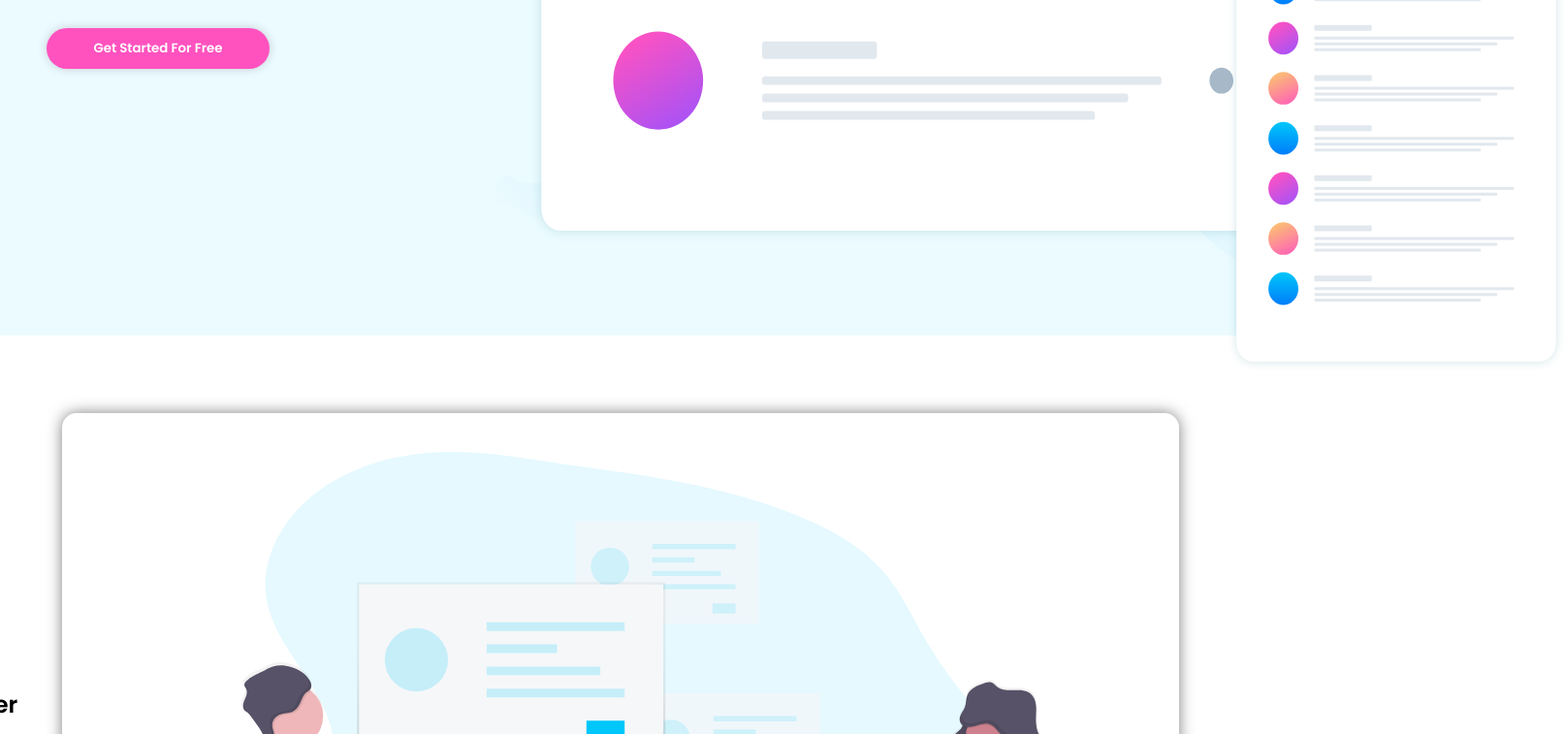
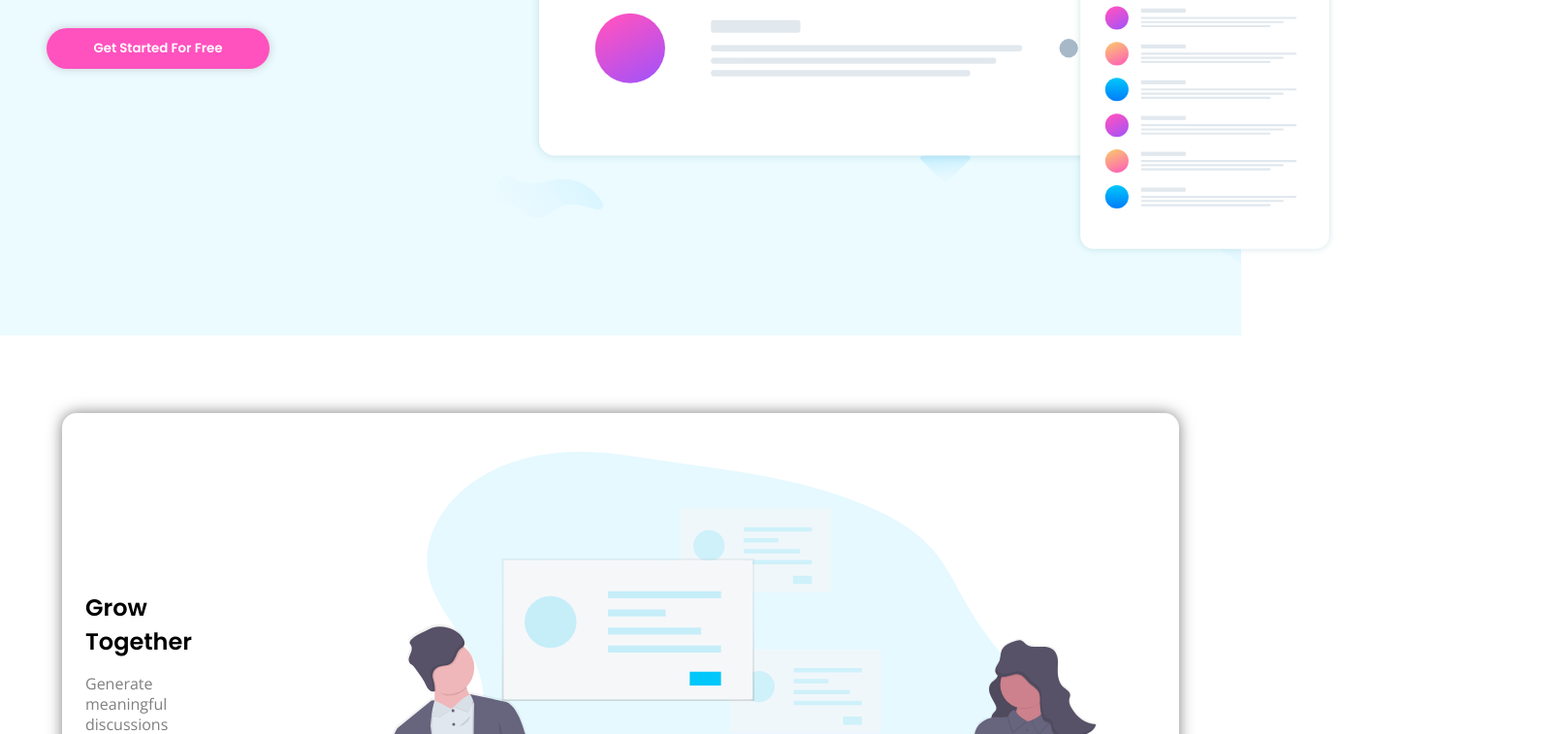
Before and after one commit to FernandoChurros/huddle-landing-page-with-alternating-feature-blocks-master, a plain HTML site: page index.html in a window 1280 px wide. Shown: the part 486-1243 px from the top of the page at 97% size, 1614 px wide, since content can reach past the window. Drawn offline with nearby package versions, Linux system fonts and the light colour scheme.

Commit message:
insert max-widht in images

```diff
--- a/css/corpo.css
+++ b/css/corpo.css
@@ -17,6 +17,5 @@ button {
 
 img {
 	width: 100%;
-   max-width: 1200px;
-   height: 830px;
+   max-width: 830px;
 }
```
